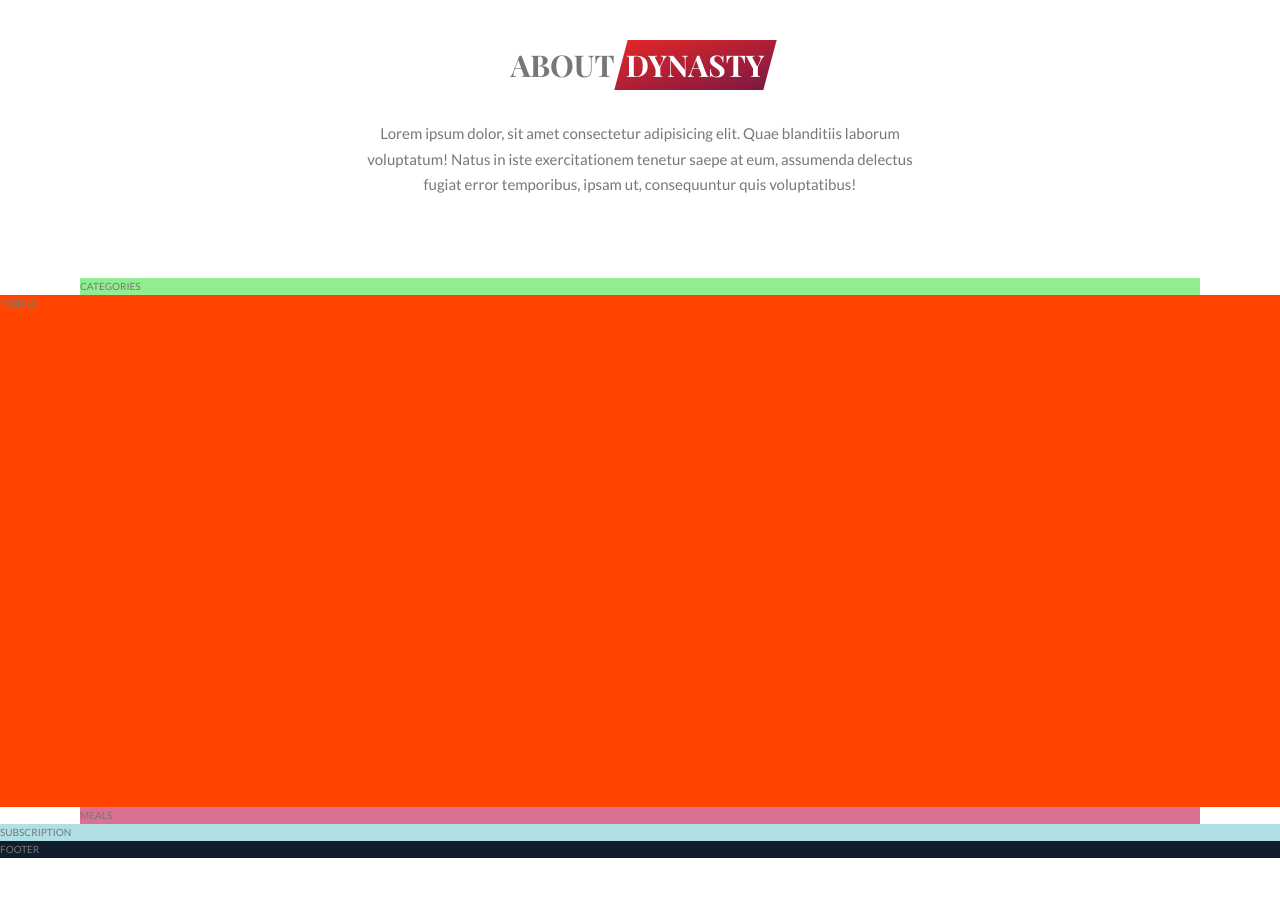
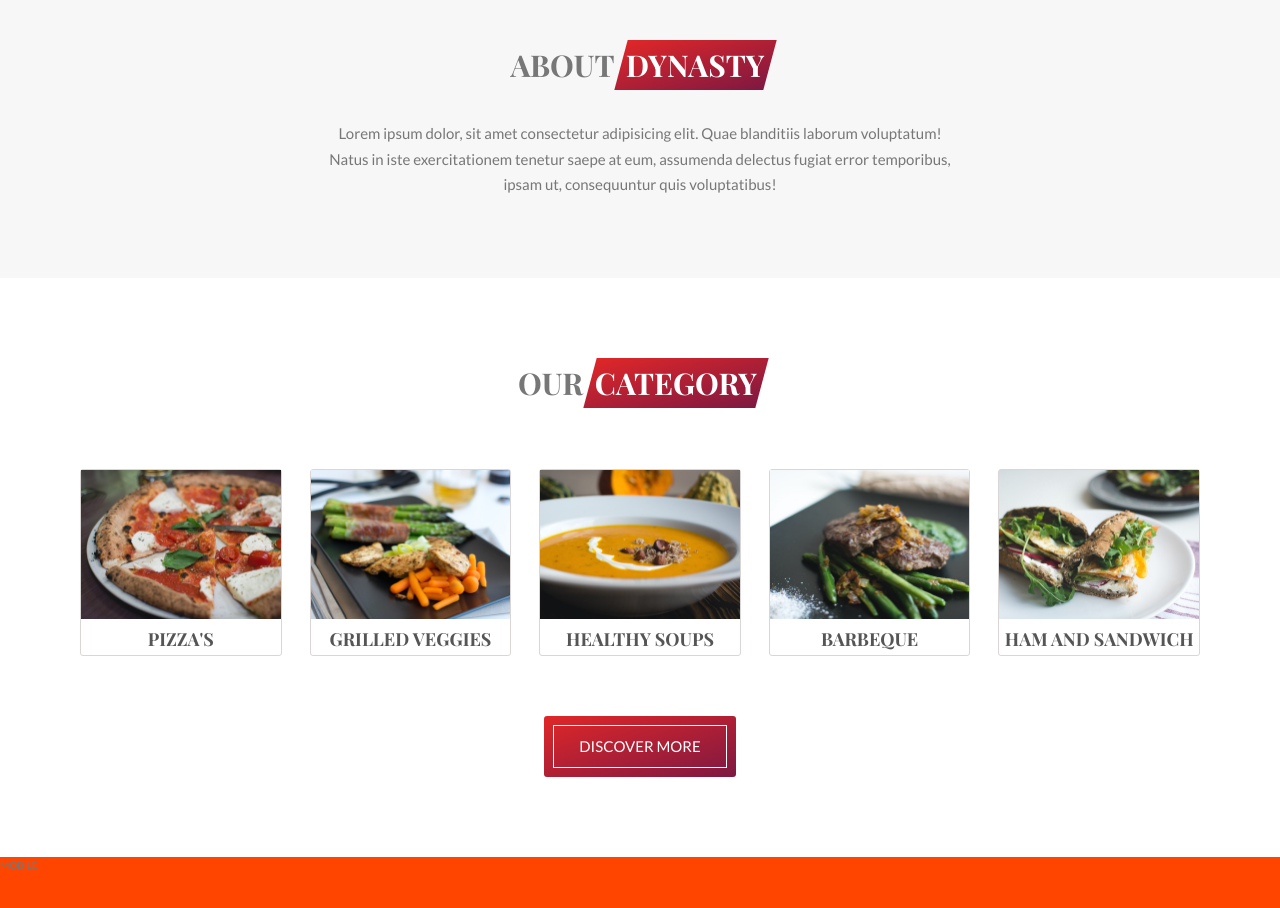
Before and after one commit to SonamTamang90/dynasty-food, a website: page index.html in a window 1280 px wide. Shown: the part 760-1668 px from the top of the page. Before the commit the page ends 1618 px from the top, so only its background shows below. Drawn offline with nearby package versions, Linux system fonts and the light colour scheme; a web font is replaced by a local one.

Commit message:
Added categories section

```diff
--- a/index.html
+++ b/index.html
@@ -10,7 +10,7 @@
     <div class="container">
         <header class="header">
             <div class="header__logo-box">
-                <img src="img/white-logo.png" alt="Dynasty Logo" class="header__logo">
+                <img src="img/black-logo.png" alt="Dynasty Logo" class="header__logo">
             </div>
 
             <nav class="primary-menu">
@@ -52,7 +52,7 @@
         <section class="hero">
             <div class="hero__text-box">
                 <h1 class="heading-1">Dynasty Food</h1>
-                <h3 class="heading-3 mr-lg">Giving your Hunger a new Option</h3>
+                <h3 class="heading-3 heading-3-white mr-lg">Giving your Hunger a new Option</h3>
                 <a href="#" class="btn btn--primary">Discover Now</a>
             </div>
         </section>
@@ -65,7 +65,32 @@
             </p>
         </section>
         <section class="categories">
-            CATEGORIES
+            <h2 class="heading-2 text-center mr-lg">Our <span class="highlight">Category</span></h2>
+            <div class="categories__container">
+                <div class="category">
+                    <img src="img/2.jpg" alt="Food 1" class="category__img">
+                    <h3 class="heading-3 heading-3-black">Pizza's</h3>
+                </div>
+                <div class="category">
+                    <img src="img/3.jpg" alt="Food 1" class="category__img">
+                    <h3 class="heading-3 heading-3-black">Grilled Veggies</h3>
+                </div>
+                <div class="category">
+                    <img src="img/4.jpg" alt="Food 1" class="category__img">
+                    <h3 class="heading-3 heading-3-black">Healthy Soups</h3>
+                </div>
+                <div class="category">
+                    <img src="img/5.jpg" alt="Food 1" class="category__img">
+                    <h3 class="heading-3 heading-3-black">Barbeque</h3>
+                </div>
+                <div class="category">
+                    <img src="img/6.jpg" alt="Food 1" class="category__img">
+                    <h3 class="heading-3 heading-3-black">Ham and Sandwich</h3>
+                </div>
+            </div>
+            <div class="categories__cta">
+                <a href="#" class="btn btn--discover">Discover More</a>
+            </div>
         </section>
         <section class="mobile">
             MOBILE
--- a/sass/base/_typography.scss
+++ b/sass/base/_typography.scss
@@ -16,8 +16,17 @@
 
 .heading-3 {
     font-family: $heading-font;
-    font-size: 2.8rem;
-    color: #fff;
     text-transform: uppercase;
-    letter-spacing: .3rem;
+
+    &-white {
+        color: #fff;
+        font-size: 2.8rem;
+        letter-spacing: .3rem;
+    }
+
+    &-black {
+        font-size: 1.8rem;
+        color: #555;
+        text-align: center;
+    }
 }
--- a/sass/components/_buttons.scss
+++ b/sass/components/_buttons.scss
@@ -15,4 +15,16 @@
         outline-offset: -1rem;
         border-radius: .3rem;
     }
+
+
+    &--discover {
+        padding: 1.8rem 3.5rem;
+        background-image: linear-gradient(to right bottom, $color-primary, $color-secondary);
+        font-size: 1.5rem;
+        text-transform: uppercase;
+        color: #fff;
+        outline: 1px solid #fff;
+        outline-offset: -1rem;
+        border-radius: .3rem;
+    }
 }
--- a/sass/layouts/_about.scss
+++ b/sass/layouts/_about.scss
@@ -1,7 +1,8 @@
 .about {
-    grid-column: center-start / center-end;
+    background-color: #f7f7f7;
+    grid-column: full-start / full-end;
     padding: 8rem 0;
-
+    z-index: -2;
     &__text {
         font-size: 1.5rem;
         width: 50%;
--- a/sass/layouts/_categories.scss
+++ b/sass/layouts/_categories.scss
@@ -1,4 +1,24 @@
 .categories {
-    background-color: lightgreen;
     grid-column: center-start / center-end;
+    padding: 8rem 0;
+
+    &__container {
+        display:  grid;
+        grid-template-columns: repeat(auto-fit, minmax(15rem, 1fr));
+        grid-gap: 2.8rem;
+    }
+
+    &__cta {
+        margin-top: 6rem;
+        text-align: center;
+    }
 }
+
+.category {
+    border: 1px solid #dad6d6;
+    border-radius: .3rem;
+
+    &__img {
+        width: 100%;
+    }
+}
--- a/sass/layouts/_header.scss
+++ b/sass/layouts/_header.scss
@@ -1,5 +1,5 @@
 .header {
-    background-color: rgba($color-white, .7);
+    background-color: rgba($color-white, .9);
     margin-top: 3rem;
     padding: 4rem 0;
     border-radius: .3rem;
```
Also changed, not shown: css/style.css, sass/main.scss (line endings or trailing spaces).
